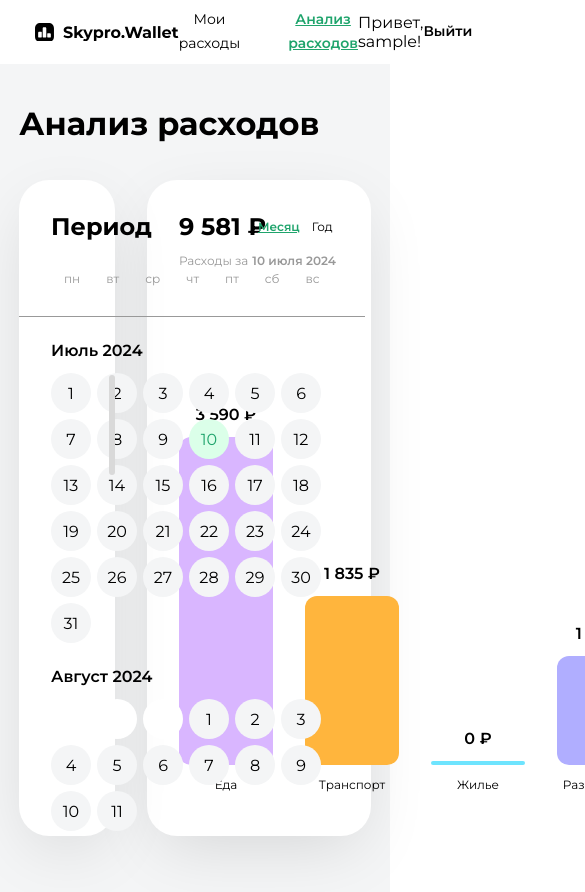
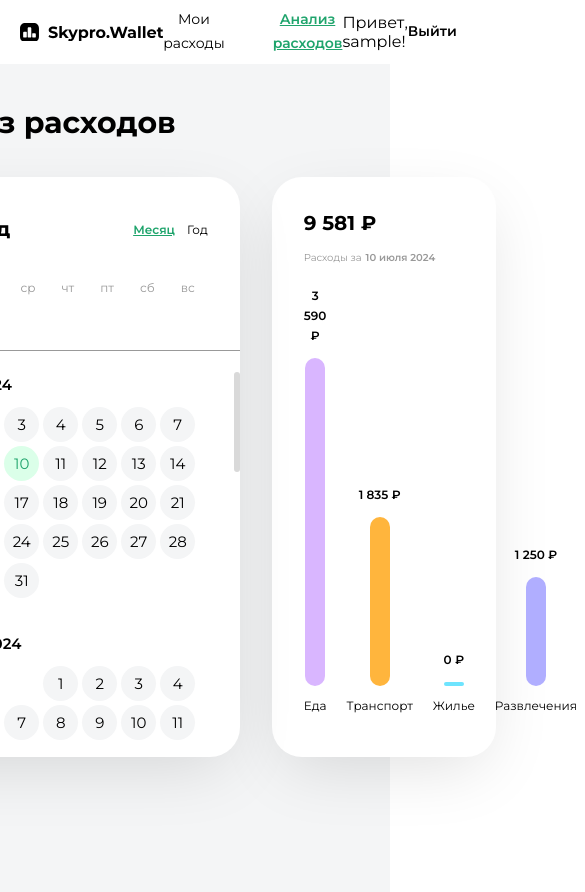
Before and after one commit to JSentience/skypro-wallet, a React (Vite) app: page /analysis in a window 390 px wide. Shown: the top 892 px of the page, 585 px wide, since content can reach past the window. Built offline with nearby package versions, Linux system fonts and the light colour scheme; sample sign-in values are in the browser's storage.

Commit message:
переделан импорт стилей на "import * as S"; исправлен хардкод в Calendar.jsx; начата работа над адаптивностью

```diff
--- a/src/components/AnalysisLayout/AnalysisLayout.jsx
+++ b/src/components/AnalysisLayout/AnalysisLayout.jsx
@@ -1,20 +1,15 @@
 import { Calendar } from '../Calendar/Calendar';
 import { Histogram } from '../Histogram/Histogram';
-
-import {
-	AnalyticsTitle,
-	AnalyticsWrapper,
-	AnalyticsContent,
-} from './AnalysisLayout.styled';
+import * as S from './AnalysisLayout.styled';
 
 export const AnalysisLayout = () => {
 	return (
-		<AnalyticsWrapper>
-			<AnalyticsTitle>Анализ расходов</AnalyticsTitle>
-			<AnalyticsContent>
+		<S.AnalyticsWrapper>
+			<S.AnalyticsTitle>Анализ расходов</S.AnalyticsTitle>
+			<S.AnalyticsContent>
 				<Calendar />
 				<Histogram />
-			</AnalyticsContent>
-		</AnalyticsWrapper>
+			</S.AnalyticsContent>
+		</S.AnalyticsWrapper>
 	);
 };
--- a/src/components/AnalysisLayout/AnalysisLayout.styled.js
+++ b/src/components/AnalysisLayout/AnalysisLayout.styled.js
@@ -9,6 +9,9 @@ export const AnalyticsTitle = styled.h2`
 	text-align: left;
 	padding-top: 36px;
 	margin-bottom: 32px;
+	@media (max-width: 1024px) {
+		font-size: 30px;
+	}
 `;
 export const AnalyticsWrapper = styled.div`
 	max-width: 1200px;
--- a/src/components/Calendar/Calendar.jsx
+++ b/src/components/Calendar/Calendar.jsx
@@ -1,172 +1,118 @@
-import {
-	CalendarBlock,
-	CalendarNav,
-	CalendarPeriod,
-	CalendarYearMonth,
-	CalendarButtons,
-	DaysOfWeek,
-	DayOfWeek,
-	Month,
-	MonthTitle,
-	Days,
-	Day,
-	DayChecked,
-	MonthLine,
-	YearLine,
-	Year,
-	YearNumber,
-	YearMonths,
-	MonthInYear,
-	MonthInYearChecked,
-	MonthScroll,
-	YearScroll,
-} from './Calendar.styled';
+import * as S from './Calendar.styled';
 import { useState } from 'react';
+
+const DAYS_OF_WEEK = ['пн', 'вт', 'ср', 'чт', 'пт', 'сб', 'вс'];
+const MONTHS = [
+	'Январь',
+	'Февраль',
+	'Март',
+	'Апрель',
+	'Май',
+	'Июнь',
+	'Июль',
+	'Август',
+	'Сентябрь',
+	'Октябрь',
+	'Ноябрь',
+	'Декабрь',
+];
+
+const generateNumbers = (count, startFrom = 1) => {
+	return Array.from({ length: count }, (_, i) => i + startFrom);
+};
 
 export const Calendar = () => {
 	const [viewMode, setViewMode] = useState('month');
 
 	return (
-		<CalendarBlock>
-			<CalendarNav>
-				<CalendarPeriod>Период</CalendarPeriod>
-				<CalendarYearMonth>
-					<CalendarButtons
+		<S.CalendarBlock>
+			<S.CalendarNav>
+				<S.CalendarPeriod>Период</S.CalendarPeriod>
+				<S.CalendarYearMonth>
+					<S.CalendarButtons
 						$active={viewMode === 'month'}
 						onClick={() => setViewMode('month')}
 					>
 						Месяц
-					</CalendarButtons>
-					<CalendarButtons
+					</S.CalendarButtons>
+					<S.CalendarButtons
 						$active={viewMode === 'year'}
 						onClick={() => setViewMode('year')}
 					>
 						Год
-					</CalendarButtons>
-				</CalendarYearMonth>
-			</CalendarNav>
+					</S.CalendarButtons>
+				</S.CalendarYearMonth>
+			</S.CalendarNav>
 
-			{viewMode === 'year' && <YearLine />}
+			{viewMode === 'year' && <S.YearLine />}
 
-			{viewMode === 'month' ? <MonthScroll /> : <YearScroll />}
+			{viewMode === 'month' ? <S.MonthScroll /> : <S.YearScroll />}
 
 			{viewMode === 'month' ? <MonthView /> : <YearView />}
-		</CalendarBlock>
+		</S.CalendarBlock>
 	);
 };
 
 const MonthView = () => (
 	<>
-		<DaysOfWeek>
-			<DayOfWeek>пн</DayOfWeek>
-			<DayOfWeek>вт</DayOfWeek>
-			<DayOfWeek>ср</DayOfWeek>
-			<DayOfWeek>чт</DayOfWeek>
-			<DayOfWeek>пт</DayOfWeek>
-			<DayOfWeek>сб</DayOfWeek>
-			<DayOfWeek>вс</DayOfWeek>
-		</DaysOfWeek>
-		<MonthLine />
-		<Month>
-			<MonthTitle>Июль 2024</MonthTitle>
-			<Days>
-				<Day>1</Day>
-				<Day>2</Day>
-				<Day>3</Day>
-				<Day>4</Day>
-				<Day>5</Day>
-				<Day>6</Day>
-				<Day>7</Day>
-				<Day>8</Day>
-				<Day>9</Day>
-				<DayChecked>10</DayChecked>
-				<Day>11</Day>
-				<Day>12</Day>
-				<Day>13</Day>
-				<Day>14</Day>
-				<Day>15</Day>
-				<Day>16</Day>
-				<Day>17</Day>
-				<Day>18</Day>
-				<Day>19</Day>
-				<Day>20</Day>
-				<Day>21</Day>
-				<Day>22</Day>
-				<Day>23</Day>
-				<Day>24</Day>
-				<Day>25</Day>
-				<Day>26</Day>
-				<Day>27</Day>
-				<Day>28</Day>
-				<Day>29</Day>
-				<Day>30</Day>
-				<Day>31</Day>
-			</Days>
-		</Month>
-		<Month>
-			<MonthTitle>Август 2024</MonthTitle>
-			<Days>
-				<Day style={{ backgroundColor: 'rgba(255, 255, 255, 1)' }}></Day>
-				<Day style={{ backgroundColor: 'rgba(255, 255, 255, 1)' }}></Day>
-				<Day style={{ backgroundColor: 'rgba(255, 255, 255, 1)' }}></Day>
-				<Day>1</Day>
-				<Day>2</Day>
-				<Day>3</Day>
-				<Day>4</Day>
-				<Day>5</Day>
-				<Day>6</Day>
-				<Day>7</Day>
-				<Day>8</Day>
-				<Day>9</Day>
-				<Day>10</Day>
-				<Day>11</Day>
-			</Days>
-		</Month>
+		<S.DaysOfWeek>
+			{DAYS_OF_WEEK.map((day) => (
+				<S.DayOfWeek key={day}>{day}</S.DayOfWeek>
+			))}
+		</S.DaysOfWeek>
+		<S.MonthLine />
+		<S.Month>
+			<S.MonthTitle>Июль 2024</S.MonthTitle>
+			<S.Days>
+				{generateNumbers(31).map((day) =>
+					day === 10 ? (
+						<S.DayChecked key={day}>{day}</S.DayChecked>
+					) : (
+						<S.Day key={day}>{day}</S.Day>
+					),
+				)}
+			</S.Days>
+		</S.Month>
+		<S.Month>
+			<S.MonthTitle>Август 2024</S.MonthTitle>
+			<S.Days>
+				<S.Day style={{ backgroundColor: 'rgba(255, 255, 255, 1)' }}></S.Day>
+				<S.Day style={{ backgroundColor: 'rgba(255, 255, 255, 1)' }}></S.Day>
+				<S.Day style={{ backgroundColor: 'rgba(255, 255, 255, 1)' }}></S.Day>
+				{generateNumbers(11).map((day) => (
+					<S.Day key={day}>{day}</S.Day>
+				))}
+			</S.Days>
+		</S.Month>
 	</>
 );
 
 const YearView = () => (
 	<>
-		<Year>
-			<YearMonths>
-				<MonthInYearChecked>Октябрь</MonthInYearChecked>
-				<MonthInYearChecked>Ноябрь</MonthInYearChecked>
-				<MonthInYearChecked>Декабрь</MonthInYearChecked>
-			</YearMonths>
-		</Year>
-		<Year>
-			<YearNumber>2025</YearNumber>
-			<YearMonths>
-				<MonthInYearChecked>Январь</MonthInYearChecked>
-				<MonthInYearChecked>Февраль</MonthInYearChecked>
-				<MonthInYearChecked>Март</MonthInYearChecked>
-				<MonthInYearChecked>Апрель</MonthInYearChecked>
-				<MonthInYearChecked>Май</MonthInYearChecked>
-				<MonthInYear>Июнь</MonthInYear>
-				<MonthInYear>Июль</MonthInYear>
-				<MonthInYear>Август</MonthInYear>
-				<MonthInYear>Сентябрь</MonthInYear>
-				<MonthInYear>Октябрь</MonthInYear>
-				<MonthInYear>Ноябрь</MonthInYear>
-				<MonthInYear>Декабрь</MonthInYear>
-			</YearMonths>
-		</Year>
-		<Year>
-			<YearNumber>2026</YearNumber>
-			<YearMonths>
-				<MonthInYear>Январь</MonthInYear>
-				<MonthInYear>Февраль</MonthInYear>
-				<MonthInYear>Март</MonthInYear>
-				<MonthInYear>Апрель</MonthInYear>
-				<MonthInYear>Май</MonthInYear>
-				<MonthInYear>Июнь</MonthInYear>
-				<MonthInYear>Июль</MonthInYear>
-				<MonthInYear>Август</MonthInYear>
-				<MonthInYear>Сентябрь</MonthInYear>
-				<MonthInYear>Октябрь</MonthInYear>
-				<MonthInYear>Ноябрь</MonthInYear>
-				<MonthInYear>Декабрь</MonthInYear>
-			</YearMonths>
-		</Year>
+		<S.Year>
+			<S.YearMonths>
+				<S.MonthInYearChecked>Октябрь</S.MonthInYearChecked>
+				<S.MonthInYearChecked>Ноябрь</S.MonthInYearChecked>
+				<S.MonthInYearChecked>Декабрь</S.MonthInYearChecked>
+			</S.YearMonths>
+		</S.Year>
+		<S.Year>
+			<S.YearNumber>2025</S.YearNumber>
+			<S.YearMonths>
+				{MONTHS.map((month) => (
+					<S.MonthInYear key={month}>{month}</S.MonthInYear>
+				))}
+				{/* <MonthInYearChecked>Январь</MonthInYearChecked>
+				 */}
+			</S.YearMonths>
+		</S.Year>
+		<S.Year>
+			<S.YearNumber>2026</S.YearNumber>
+			<S.YearMonths>
+				{MONTHS.map((month) => (
+					<S.MonthInYear key={month}>{month}</S.MonthInYear>
+				))}
+			</S.YearMonths>
+		</S.Year>
 	</>
 );
--- a/src/components/Calendar/Calendar.styled.js
+++ b/src/components/Calendar/Calendar.styled.js
@@ -12,6 +12,9 @@ export const CalendarBlock = styled.div`
 	box-shadow: 0px 20px 67px -12px rgba(0, 0, 0, 0.13);
 	background: rgba(255, 255, 255, 1);
 	position: relative;
+	@media (max-width: 1024px) {
+		width: min-content;
+	}
 `;
 
 export const MonthLine = styled.div`
@@ -39,6 +42,9 @@ export const CalendarPeriod = styled.p`
 	line-height: 29px;
 	letter-spacing: 0px;
 	text-align: center;
+	@media (max-width: 1024px) {
+		font-size: 20px;
+	}
 `;
 
 export const CalendarYearMonth = styled.div`
@@ -93,12 +99,15 @@ export const MonthTitle = styled.h3`
 	line-height: 20px;
 	letter-spacing: 0px;
 	text-align: left;
+	@media (max-width: 1024px) {
+		font-size: 15px;
+	}
 `;
 
 export const Days = styled.div`
 	display: flex;
 	flex-wrap: wrap;
-	gap: 6px;
+	gap: 4px;
 `;
 
 export const Day = styled.div`
@@ -112,6 +121,11 @@ export const Day = styled.div`
 	align-items: center;
 	gap: 10;
 	padding: 10px 16px;
+	@media (max-width: 1024px) {
+		width: 35px;
+		height: 35px;
+		font-size: 15px;
+	}
 `;
 
 // потом сделать через псевдокласс,
--- a/src/components/Header/Header.styled.js
+++ b/src/components/Header/Header.styled.js
@@ -10,6 +10,10 @@ export const HeaderStyled = styled.header`
 	background: #fff;
 	padding-left: calc(50% - 41%);
     padding-right: calc(50% - 41%);
+	@media (max-width: 1024px) {
+		padding-left: calc(50% - 45%);
+		padding-right: calc(50% - 45%);
+	}
 `;
 export const HeaderWrapper = styled.div`
 	display: flex;
--- a/src/components/Hero/Hero.styled.js
+++ b/src/components/Hero/Hero.styled.js
@@ -6,5 +6,9 @@ export const MainStyled = styled.main`
 	min-height: calc(100vh - 64px);
 	padding-top: 64px;
 	padding-left: calc(50% - 41%);
-    padding-right: calc(50% - 41%);
+	padding-right: calc(50% - 41%);
+	@media (max-width: 1024px) {
+		padding-left: calc(50% - 45%);
+		padding-right: calc(50% - 45%);
+	}
 `;
--- a/src/components/Histogram/Histogram.jsx
+++ b/src/components/Histogram/Histogram.jsx
@@ -1,64 +1,47 @@
-import {
-	HistogramBlock,
-	HistogramHead,
-	HistogramSumm,
-	HistogramText,
-	ExpensesText,
-	ExpensesBold,
-	HistogramMainContent,
-	ColumnAndExpenses,
-	ColumnSumm,
-	ColumnGraphicksFood,
-	ColumnGraphicksTransport,
-	ColumnGraphicksHousing,
-	ColumnGraphicksEntertainment,
-	ColumnGraphicksEducation,
-	ColumnGraphicksOthers,
-	ColumnTitle,
-} from './Histogram.styled';
+import * as S from './Histogram.styled';
 
 export const Histogram = () => {
 	return (
-		<HistogramBlock>
-			<HistogramHead>
-				<HistogramSumm>9 581 ₽</HistogramSumm>
-				<HistogramText>
-					<ExpensesText>Расходы за</ExpensesText>
-					<ExpensesBold>10 июля 2024</ExpensesBold>
-				</HistogramText>
-			</HistogramHead>
-			<HistogramMainContent>
-				<ColumnAndExpenses>
-					<ColumnSumm>3 590 ₽</ColumnSumm>
-					<ColumnGraphicksFood></ColumnGraphicksFood>
-					<ColumnTitle>Еда</ColumnTitle>
-				</ColumnAndExpenses>
-				<ColumnAndExpenses>
-					<ColumnSumm>1 835 ₽</ColumnSumm>
-					<ColumnGraphicksTransport></ColumnGraphicksTransport>
-					<ColumnTitle>Транспорт</ColumnTitle>
-				</ColumnAndExpenses>
-				<ColumnAndExpenses>
-					<ColumnSumm>0 ₽</ColumnSumm>
-					<ColumnGraphicksHousing></ColumnGraphicksHousing>
-					<ColumnTitle>Жилье</ColumnTitle>
-				</ColumnAndExpenses>
-				<ColumnAndExpenses>
-					<ColumnSumm>1 250 ₽</ColumnSumm>
-					<ColumnGraphicksEntertainment></ColumnGraphicksEntertainment>
-					<ColumnTitle>Развлечения</ColumnTitle>
-				</ColumnAndExpenses>
-				<ColumnAndExpenses>
-					<ColumnSumm>600 ₽</ColumnSumm>
-					<ColumnGraphicksEducation></ColumnGraphicksEducation>
-					<ColumnTitle>Образование</ColumnTitle>
-				</ColumnAndExpenses>
-				<ColumnAndExpenses>
-					<ColumnSumm>2 306 ₽</ColumnSumm>
-					<ColumnGraphicksOthers></ColumnGraphicksOthers>
-					<ColumnTitle>Другое</ColumnTitle>
-				</ColumnAndExpenses>
-			</HistogramMainContent>
-		</HistogramBlock>
+		<S.HistogramBlock>
+			<S.HistogramHead>
+				<S.HistogramSumm>9 581 ₽</S.HistogramSumm>
+				<S.HistogramText>
+					<S.ExpensesText>Расходы за</S.ExpensesText>
+					<S.ExpensesBold>10 июля 2024</S.ExpensesBold>
+				</S.HistogramText>
+			</S.HistogramHead>
+			<S.HistogramMainContent>
+				<S.ColumnAndExpenses>
+					<S.ColumnSumm>3 590 ₽</S.ColumnSumm>
+					<S.ColumnGraphicksFood></S.ColumnGraphicksFood>
+					<S.ColumnTitle>Еда</S.ColumnTitle>
+				</S.ColumnAndExpenses>
+				<S.ColumnAndExpenses>
+					<S.ColumnSumm>1 835 ₽</S.ColumnSumm>
+					<S.ColumnGraphicksTransport></S.ColumnGraphicksTransport>
+					<S.ColumnTitle>Транспорт</S.ColumnTitle>
+				</S.ColumnAndExpenses>
+				<S.ColumnAndExpenses>
+					<S.ColumnSumm>0 ₽</S.ColumnSumm>
+					<S.ColumnGraphicksHousing></S.ColumnGraphicksHousing>
+					<S.ColumnTitle>Жилье</S.ColumnTitle>
+				</S.ColumnAndExpenses>
+				<S.ColumnAndExpenses>
+					<S.ColumnSumm>1 250 ₽</S.ColumnSumm>
+					<S.ColumnGraphicksEntertainment></S.ColumnGraphicksEntertainment>
+					<S.ColumnTitle>Развлечения</S.ColumnTitle>
+				</S.ColumnAndExpenses>
+				<S.ColumnAndExpenses>
+					<S.ColumnSumm>600 ₽</S.ColumnSumm>
+					<S.ColumnGraphicksEducation></S.ColumnGraphicksEducation>
+					<S.ColumnTitle>Образование</S.ColumnTitle>
+				</S.ColumnAndExpenses>
+				<S.ColumnAndExpenses>
+					<S.ColumnSumm>2 306 ₽</S.ColumnSumm>
+					<S.ColumnGraphicksOthers></S.ColumnGraphicksOthers>
+					<S.ColumnTitle>Другое</S.ColumnTitle>
+				</S.ColumnAndExpenses>
+			</S.HistogramMainContent>
+		</S.HistogramBlock>
 	);
 };
--- a/src/components/Histogram/Histogram.styled.js
+++ b/src/components/Histogram/Histogram.styled.js
@@ -24,6 +24,10 @@ export const HistogramSumm = styled.p`
 	line-height: 29px;
 	letter-spacing: 0px;
 	text-align: left;
+
+	@media (max-width: 1024px) {
+		font-size: 20px;
+	}
 `;
 
 export const HistogramText = styled.div`
@@ -38,6 +42,9 @@ export const ExpensesText = styled.span`
 	line-height: 15px;
 	letter-spacing: 0px;
 	text-align: center;
+	@media (max-width: 1024px) {
+		font-size: 10px;
+	}
 `;
 
 export const ExpensesBold = styled(ExpensesText)`
@@ -49,6 +56,9 @@ export const HistogramMainContent = styled.div`
 	gap: 32px;
 	justify-content: space-between;
 	align-items: flex-end;
+	@media (max-width: 1024px) {
+		gap: 20px;
+	}
 `;
 
 export const ColumnAndExpenses = styled.div`
@@ -64,6 +74,9 @@ export const ColumnSumm = styled.p`
 	line-height: 20px;
 	letter-spacing: 0px;
 	text-align: center;
+	@media (max-width: 1024px) {
+		font-size: 12px;
+	}
 `;
 
 // с апи нужно будет оставить, возможно,
@@ -72,7 +85,8 @@ export const ColumnSumm = styled.p`
 // (возможно пропсом, состоянием)
 // высота уже с апи как-то будет связана
 export const ColumnGraphicksFood = styled.div`
-	width: 94px;
+	/* width: 94px; */
+	width: clamp(20px, 5vw, 94px);
 	height: 328px;
 	border-radius: 12px;
 	background: rgba(217, 182, 255, 1);
```
